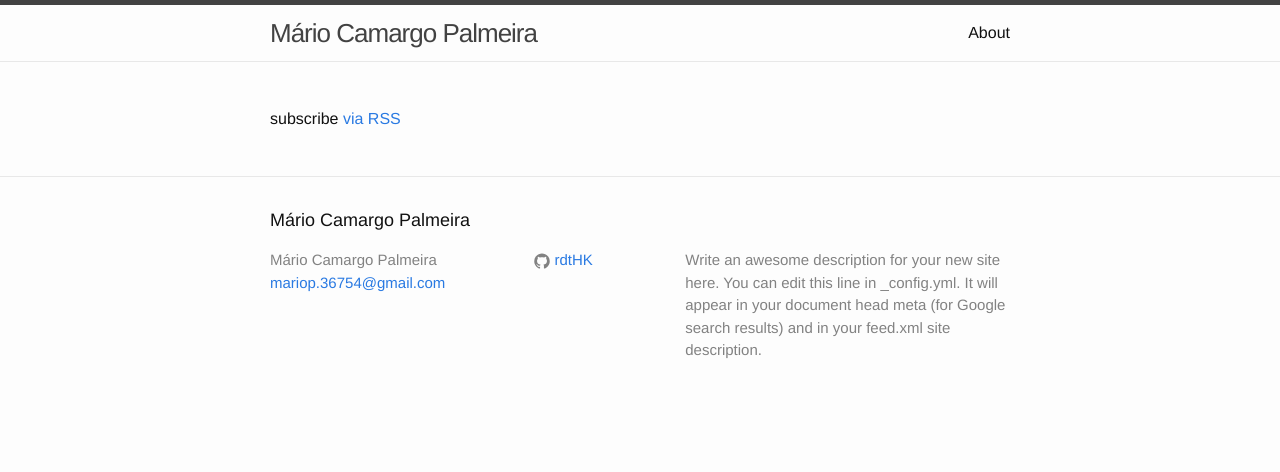
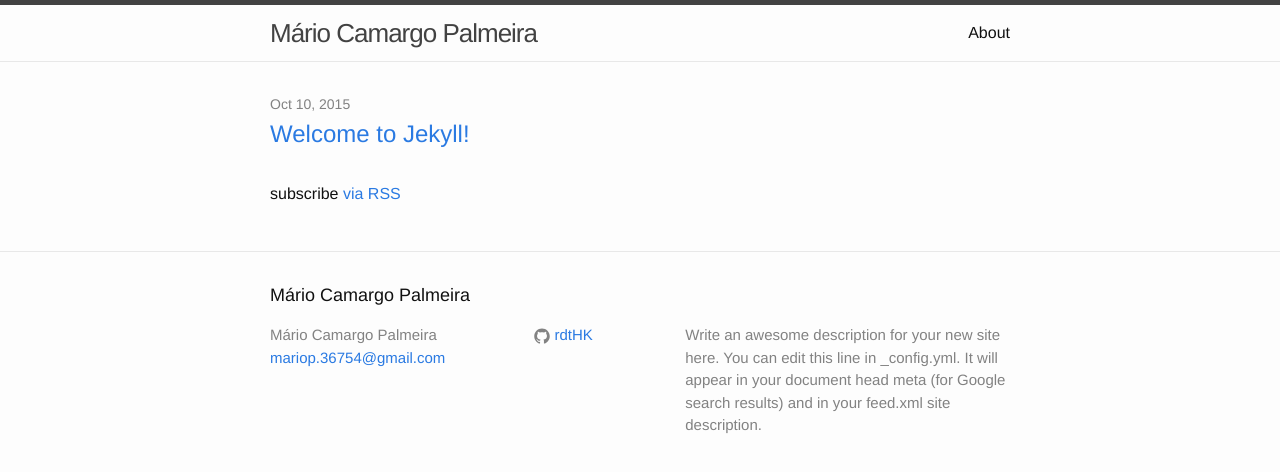
Before and after one commit to rdtHK/rdtHK.github.io, a Jekyll site: the page built from index.html, in a window 1280 px wide. Shown: the top 472 px of the page. Built offline with Jekyll 4.4.1, drawn with Linux system fonts in a browser that asks for light colours; the list of posts is cut into pages by our own code; a file with an impossible date is left out.

Commit message:
Somehow prose.io decided to fuck up the post date. Thanks prose.io.

```diff
--- a/_posts/2015-10-10-welcome-to-jekyll.markdown
+++ b/_posts/2015-10-10-welcome-to-jekyll.markdown
@@ -1,10 +1,11 @@
 ---
 layout: post
 title: "Welcome to Jekyll!"
-date: {}
+date: 2015-10-10T00:00:00.000Z
 categories: jekyll update
 published: true
 ---
+
 
 You’ll find this post in your `_posts` directory. Go ahead and edit it and re-build the site to see your changes. You can rebuild the site in many different ways, but the most common way is to run `jekyll serve`, which launches a web server and auto-regenerates your site when a file is updated.
 
```
